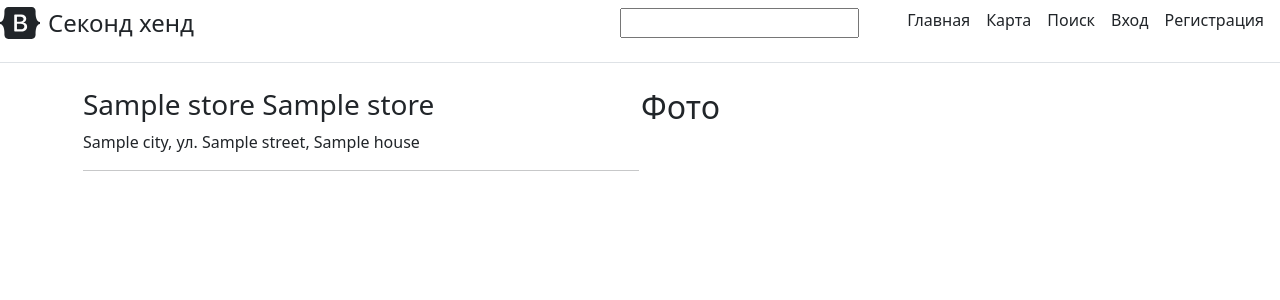
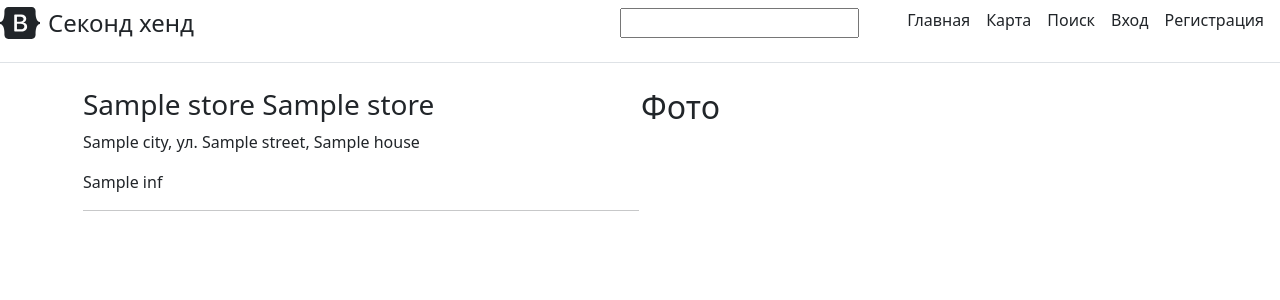
Before and after one commit to ivangorcanuk/SecondHand, a Django app: template second_hand/main/templates/main/store.html in a window 1280 px wide. Shown: the top 300 px of the page. Run offline with Django 4.2, Linux system fonts and the light colour scheme; the template is opened without the code that fills it: most values are stand-ins (such as "Sample title", 1, 10 or a date in 2020).

Commit message:
Removed models from template

```diff
--- a/second_hand/main/templates/main/store.html
+++ b/second_hand/main/templates/main/store.html
@@ -11,9 +11,9 @@
           <div style="text-center w-100">
               <h3>{{ store.name_store }} {{ store.name_rating }}</h3>
               <p>{{ store.city }}, ул. {{ store.street }}, {{ store.house }}</p>
-              <p>{% if week_number == store.open_hours.week_number %}
-                  {{ store.open_hours.monday }}
-                  {% endif %}</p>
+              {% for inf in store.prob %}
+                    <p>{{ inf }}</p>
+              {% endfor %}
               <hr>
           </div>
       </td>
```
